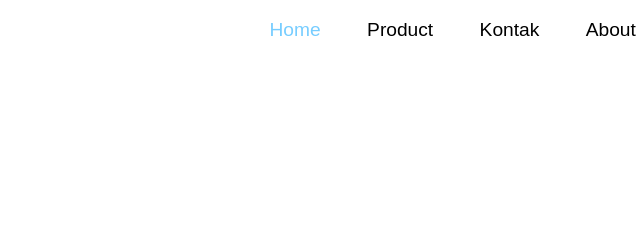
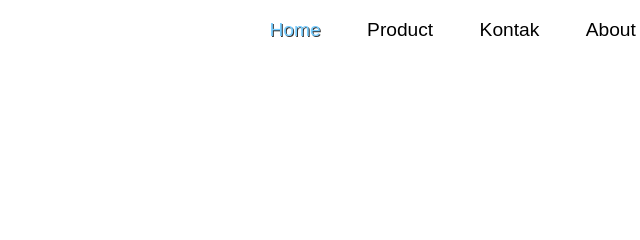
Before and after one commit to MArfan110507/LandPassport, a plain HTML site: page index.html in a window 1280 px wide. In both pictures the pointer is over the link "Home". Shown: the top 240 px of the page, 246-886 px from the left. Drawn offline with Linux system fonts and the light colour scheme.

Commit message:
Update style.css

```diff
--- a/style.css
+++ b/style.css
@@ -75,6 +75,7 @@ section.visible {
 .navbar_links:hover {
     color: #77CDFF;
     transition: all 0.5s ease;
+    text-shadow: #333 1px 1px 0;
 }
 
 
```
